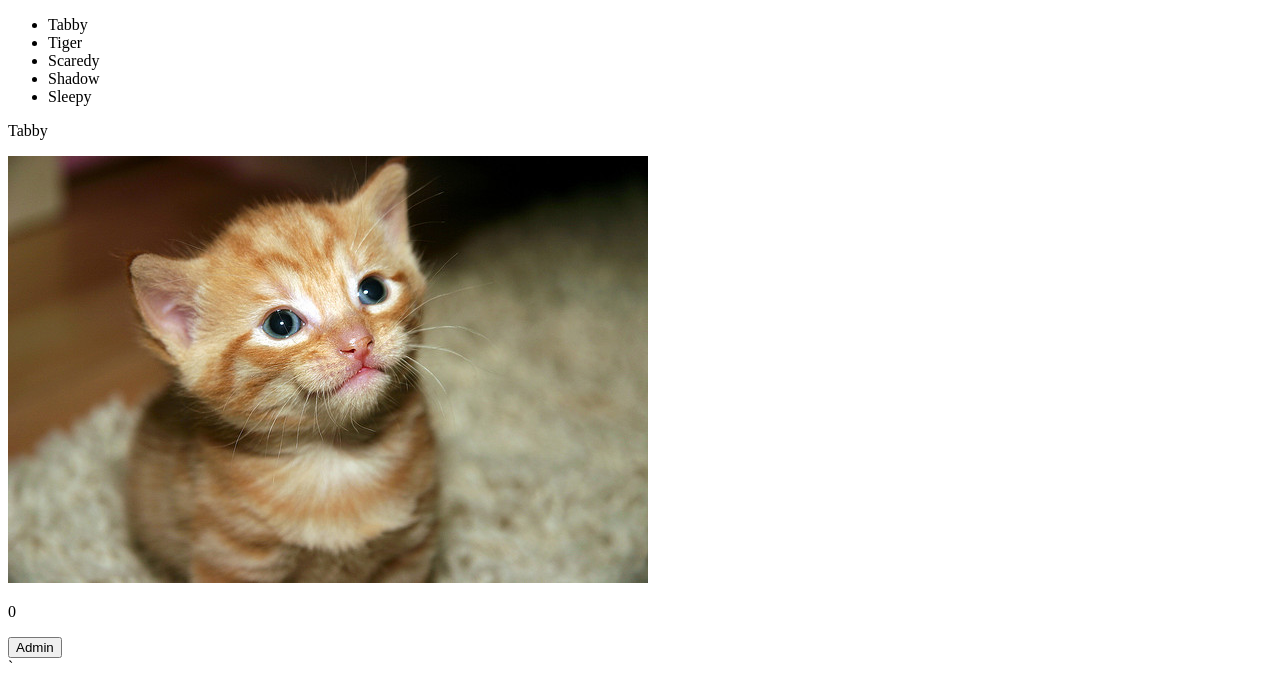
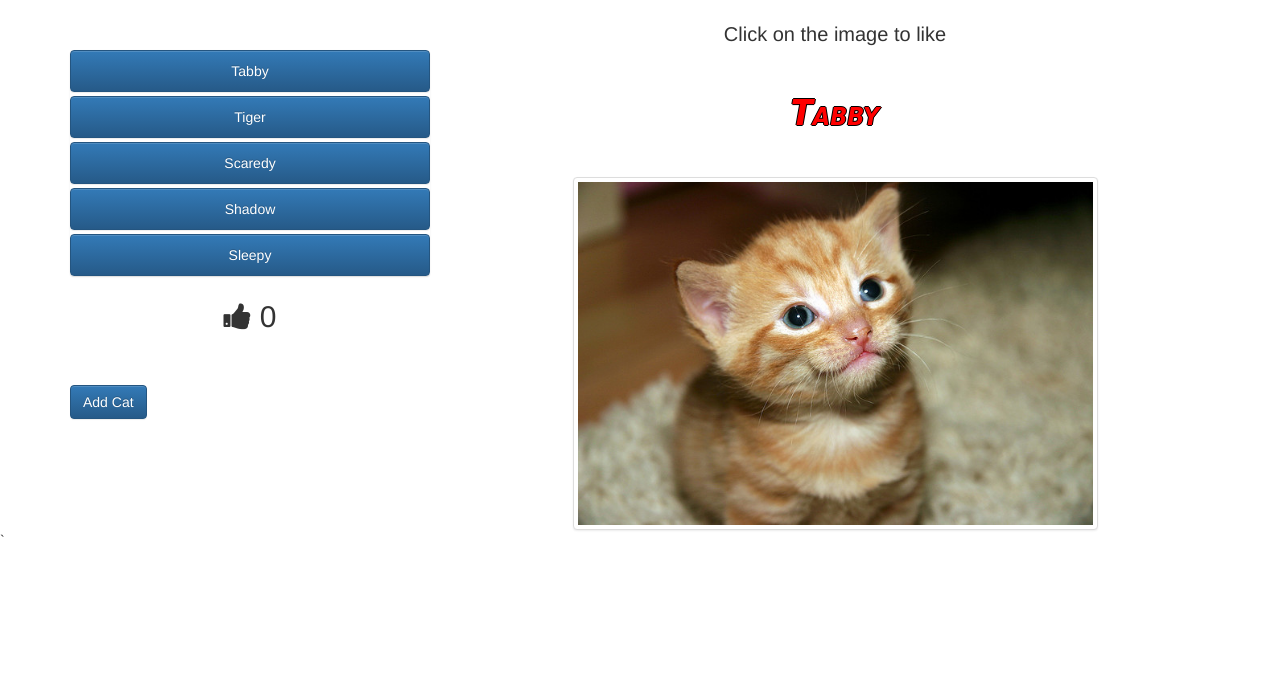
Before and after one commit to karanjariwala/CatClicker, a plain HTML site: page index.html in a window 1280 px wide. Drawn offline with nearby package versions, Linux system fonts and the light colour scheme.

Commit message:
styled with Bootstarp

```diff
--- a/app.js
+++ b/app.js
@@ -2,48 +2,41 @@
     var model = {
         currentCat: 'Tabby',
         adminFormFlag: false,
-      cats: [
-        {
-            clickCount : 0,
-            name : 'Tabby',
-            imgSrc : 'img/434164568_fea0ad4013_z.jpg',
-            imgAttribution : 'https://www.flickr.com/photos/bigtallguy/434164568'
-        },
-        {
-            clickCount : 0,
-            name : 'Tiger',
-            imgSrc : 'img/4154543904_6e2428c421_z.jpg',
-            imgAttribution : 'https://www.flickr.com/photos/xshamx/4154543904'
-        },
-        {
-            clickCount : 0,
-            name : 'Scaredy',
-            imgSrc : 'img/22252709_010df3379e_z.jpg',
-            imgAttribution : 'https://www.flickr.com/photos/kpjas/22252709'
-        },
-        {
-            clickCount : 0,
-            name : 'Shadow',
-            imgSrc : 'img/1413379559_412a540d29_z.jpg',
-            imgAttribution : 'https://www.flickr.com/photos/malfet/1413379559'
-        },
-        {
-            clickCount : 0,
-            name : 'Sleepy',
-            imgSrc : 'img/9648464288_2516b35537_z.jpg',
-            imgAttribution : 'https://www.flickr.com/photos/onesharp/9648464288'
+        cats: [{
+            clickCount: 0,
+            name: 'Tabby',
+            imgSrc: 'img/434164568_fea0ad4013_z.jpg',
+            imgAttribution: 'https://www.flickr.com/photos/bigtallguy/434164568'
+        }, {
+            clickCount: 0,
+            name: 'Tiger',
+            imgSrc: 'img/4154543904_6e2428c421_z.jpg',
+            imgAttribution: 'https://www.flickr.com/photos/xshamx/4154543904'
+        }, {
+            clickCount: 0,
+            name: 'Scaredy',
+            imgSrc: 'img/22252709_010df3379e_z.jpg',
+            imgAttribution: 'https://www.flickr.com/photos/kpjas/22252709'
+        }, {
+            clickCount: 0,
+            name: 'Shadow',
+            imgSrc: 'img/1413379559_412a540d29_z.jpg',
+            imgAttribution: 'https://www.flickr.com/photos/malfet/1413379559'
+        }, {
+            clickCount: 0,
+            name: 'Sleepy',
+            imgSrc: 'img/9648464288_2516b35537_z.jpg',
+            imgAttribution: 'https://www.flickr.com/photos/onesharp/9648464288'
+        }]
     }
-    ]    }
 
     var controller = {
-        setCatNameClick: function(name,click) {
-           for(let i=0;i<model.cats.length;i++)
-           {
-            if(model.cats[i].name==controller.getCurrentCat())
-            {
-                model.cats[i].name=name;
+        setCatNameClick: function(name, click) {
+            for (let i = 0; i < model.cats.length; i++) {
+                if (model.cats[i].name == controller.getCurrentCat()) {
+                    model.cats[i].name = name;
                     console.log(model.cats[i].name)
-                model.cats[i].clickCount=click;
+                    model.cats[i].clickCount = click;
                     controller.setCurrentCat(name);
                 }
                 //console.log (model.cats[i])
@@ -114,7 +107,7 @@
 
         },
         render: function() {
-            document.getElementById('catList').innerHTML='';
+            document.getElementById('catList').innerHTML = '';
             //controller.setAdminFormFlag();
 
             // console.log(controller.getCats());
@@ -126,6 +119,8 @@
                     controller.setCurrentCat(x.name);
                     viewCatDetail.render();
                 })
+
+                Li.className = "list-group-item btn btn-block btn-primary";
                 document.getElementById('catList').appendChild(Li);
             })
 
@@ -144,7 +139,7 @@
                 viewCatDetail.render();
 
             });
-            document.getElementById('admin').addEventListener('click',  function() {
+            document.getElementById('admin').addEventListener('click', function() {
                 if (!controller.getAdminFormFlag()) {
                     document.getElementById('form').style.display = 'block';
                     console.log('true')
@@ -153,11 +148,12 @@
                     console.log('false')
                     document.getElementById('form').style.display = 'none';
                     controller.setAdminFormFlag();
-                }});
+                }
+            });
 
             document.getElementById('Submit').addEventListener('click', function(event) {
                 event.stopPropagation();
-                controller.setCatNameClick(document.getElementById('name').value,document.getElementById('clicks').value);
+                controller.setCatNameClick(document.getElementById('name').value, document.getElementById('clicks').value);
                 console.log(model.cats[0])
                 controller.setAdminFormFlag();
 
@@ -180,9 +176,9 @@
             var img = document.getElementById('catImage');
             var count = document.getElementById('catClicks');
             name.innerHTML = controller.getCurrentCat();
-            img.src = controller.getCat(controller.getCurrentCat())[0].imgSrc ;
+            img.src = controller.getCat(controller.getCurrentCat())[0].imgSrc;
             // console.log(controller.getCat(controller.getCurrentCat())[0].clickCount);
-            count.innerHTML = controller.getCat(controller.getCurrentCat())[0].clickCount;
+            count.innerHTML = '       '+'<i class="fa fa-thumbs-up"></i>'+'    '+controller.getCat(controller.getCurrentCat())[0].clickCount ;
             //document.getElementById('admin').style.display='none';
             document.getElementById('form').style.display = 'none';
 
--- a/index.html
+++ b/index.html
@@ -3,26 +3,61 @@
 
 <head>
     <title>Cat Clicker</title>
+    <!-- Latest compiled and minified CSS -->
+    <link rel="stylesheet" href="https://maxcdn.bootstrapcdn.com/bootstrap/3.3.7/css/bootstrap.min.css" integrity="sha384-BVYiiSIFeK1dGmJRAkycuHAHRg32OmUcww7on3RYdg4Va+PmSTsz/K68vbdEjh4u" crossorigin="anonymous">
+    <!-- Optional theme -->
+    <link rel="stylesheet" href="https://maxcdn.bootstrapcdn.com/bootstrap/3.3.7/css/bootstrap-theme.min.css" integrity="sha384-rHyoN1iRsVXV4nD0JutlnGaslCJuC7uwjduW9SVrLvRYooPp2bWYgmgJQIXwl/Sp" crossorigin="anonymous">
+    <link href="https://maxcdn.bootstrapcdn.com/font-awesome/4.7.0/css/font-awesome.min.css" rel="stylesheet" integrity="sha384-wvfXpqpZZVQGK6TAh5PVlGOfQNHSoD2xbE+QkPxCAFlNEevoEH3Sl0sibVcOQVnN" crossorigin="anonymous">
     <link rel="stylesheet" type="text/css" href="style.css">
 </head>
 
 <body>
-    <div>
-        <ul id='catList'>
-        </ul>
-    </div>
-    <div id='catDetailView'>
-        <p id="catName"></p>
-        <img id="catImage" src="">
-        <p id='catClicks'></p>
-        <div class="admin">
-            <BUTTON id='admin'>Admin</BUTTON>
-            <div id="form" style="display:none">
-               Name of Cat   <input type="text" id='name' name="name">
-                Numbr of Clicks <input type="number"  id='clicks' name="clicks">
-                <button id='Submit'>Submit </button><button>Cancel</button>
+    <div class="container">
+        <div class="row">
+            <div class="col-md-4">
+                <p style="padding:20px;"></p>
+                <ul id='catList' class="list-group">
+                </ul>
+                 <p id='catClicks' class="text-center"></p>
+                  <p style="padding:10px;"></p>
+
+                <div class="admin">
+                    <BUTTON id='admin' class="btn btn-primary">Add Cat</BUTTON>
+                       <p style="padding:10px;"></p>
+                    <div id="form" style="display:none;" class="form-horizontal">
+                        <div class="form-group">
+                            <label for="" class="col-sm-2 control-label">Name</label>
+                            <div class="col-sm-10">
+                                <input type="text" class="form-control" id="name" placeholder="name">
+                            </div>
+                        </div>
+                        <div class="form-group">
+                            <label for="" class="col-sm-2 control-label">clicks</label>
+                            <div class="col-sm-10">
+                                <input type="text" class="form-control" id="clicks" placeholder="clicks">
+                            </div>
+                        </div>
+                        <div class="form-group">
+                            <div class="col-sm-offset-2 col-sm-10">
+                                <button type="" id="submit" class="btn btn-primary">Submit</button>
+                            </div>
+                                                   </div>
+                    </div>
+                </div>
+            </div>
+            <div id='catDetailView' class="col-md-8">
+            <p style="padding: 5px;"></p>
+            <p align="middle" id="info"> Click on the image to like</p>
+
+                <p id="catName" class=""></p>
+                <img id="catImage" src="" class="img-responsive img-rounded img-thumbnail " align="middle">
+                              </div>
+                    </div>
+                </div>
             </div>
         </div>
+        <!-- Latest compiled and minified JavaScript -->
+        <script src="https://maxcdn.bootstrapcdn.com/bootstrap/3.3.7/js/bootstrap.min.js" integrity="sha384-Tc5IQib027qvyjSMfHjOMaLkfuWVxZxUPnCJA7l2mCWNIpG9mGCD8wGNIcPD7Txa" crossorigin="anonymous"></script>
         <script type="text/javascript" src="app.js"></script>
 </body>
 
--- a/style.css
+++ b/style.css
@@ -0,0 +1,31 @@
+* {
+    font-size: 30px;
+    font-weight: 30px;
+}
+
+#catDetailView {}
+
+#form label {
+    font-size: 10px;
+    font-weight: 10px;
+}
+
+#catName {
+    font: italic small-caps bolder condensed 36px/3 cursive;
+    text-align: center;
+    color:red;
+    text-shadow: -1px 0 black, 0 1px black, 1px 0 black, 0 -1px black;}
+
+#info
+{
+	font-size: 20px;
+    font-weight: 20px;
+
+}
+img
+{
+	 display: block;
+    margin: auto;
+    margin-left: 15%;
+    width: 70%;
+}
```
Lines whose indentation alone changed are shown as unchanged.
